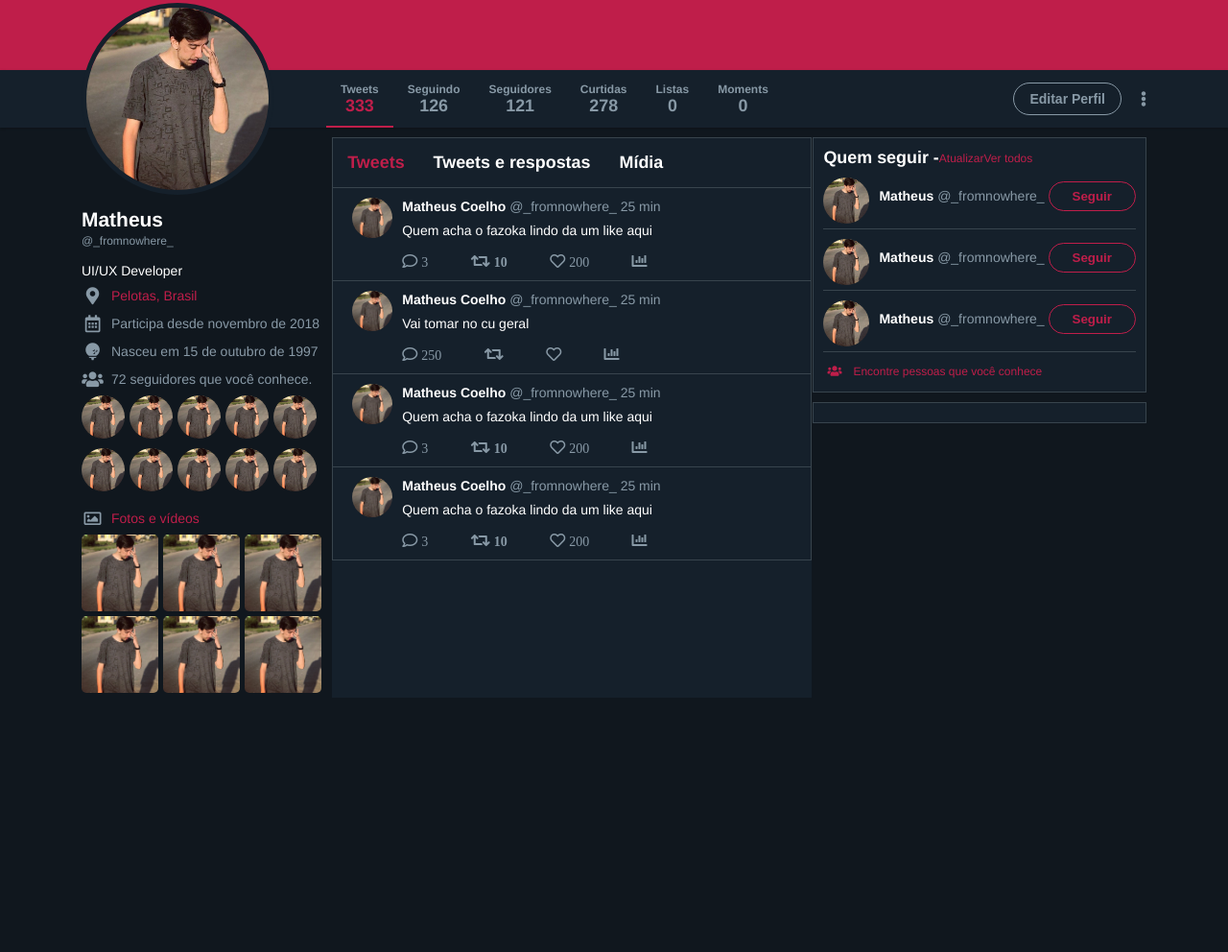
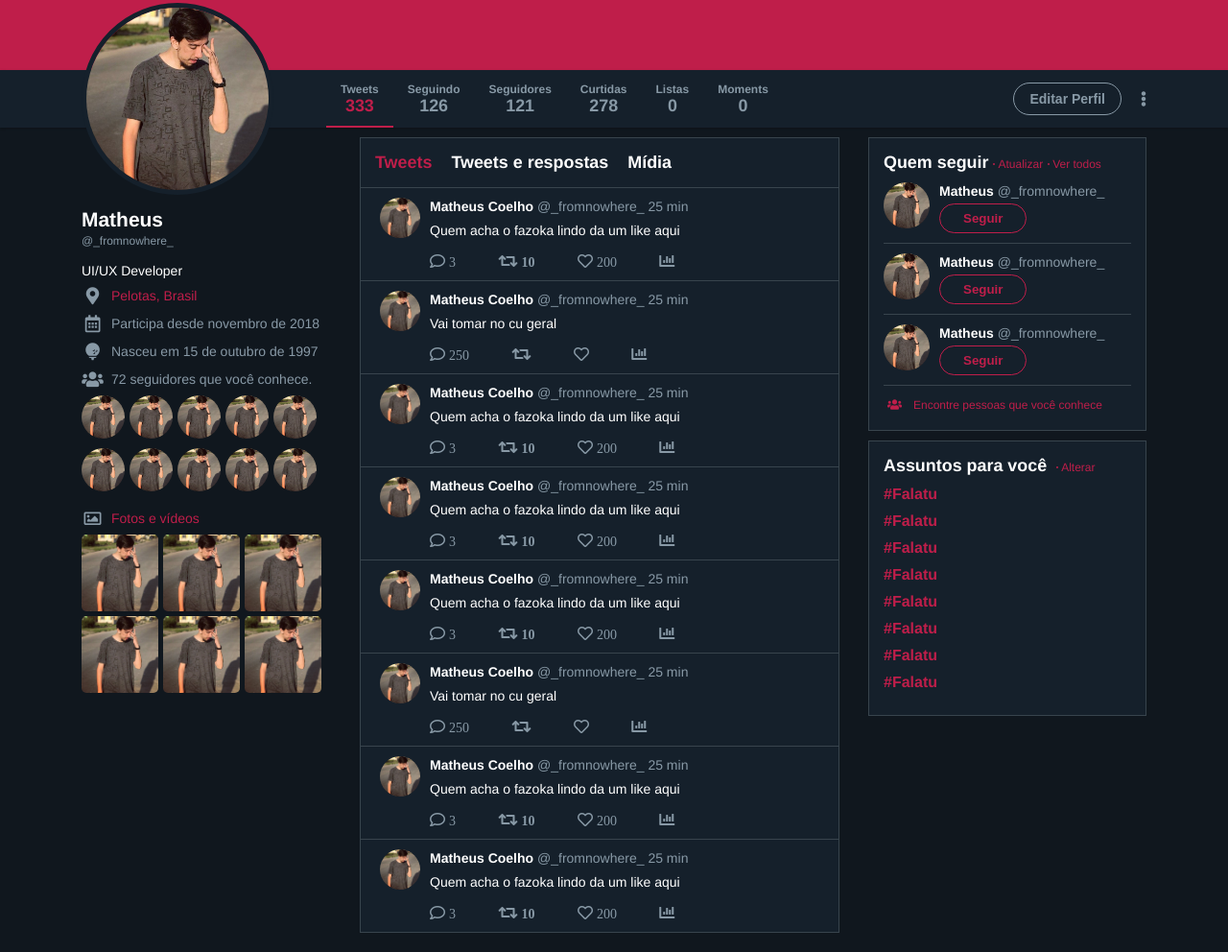
Before and after one commit to MathewsCoelho/twitter-flex, a plain HTML site: page index.html in a window 1280 px wide. Shown: the part 292-1284 px from the top of the page at 96% size. Before the commit the page ends 1019 px from the top, so only its background shows below. Drawn offline with Linux system fonts and the light colour scheme.

Commit message:
Criação e estilização do container de tweets

```diff
--- a/css/style.css
+++ b/css/style.css
@@ -251,6 +251,7 @@ header nav ul li a:hover{
 	border-radius: 50%;
 	border: 5px solid #15202b;
 	margin-top: -130px;
+	transition: .3s all;
 }
 
 .wrapper-content .img:hover{
@@ -329,17 +330,18 @@ header nav ul li a:hover{
 .timeline{
 	width: 500px;
 	background-color: #15202b;
-	margin-top: 10px;
+	margin: 10px 10px 20px;
 }
 
 .timeline ul{
 	display: flex;
 	color: white;
+	align-items: center;
 	border: 1px solid #38444d;
 }
 
 .timeline ul li{
-	margin-left: 30px;
+	margin-left: 20px;
 	padding: 15px 0;
 	font-size: 1.12em;
 	font-weight: 700;
@@ -418,8 +420,12 @@ header nav ul li a:hover{
 	color: #8e44ad;
 }
 
+.widgets{
+	width: 290px;
+}
+
 .widgets .widget{
-	padding: 10px;
+	padding: 15px;
 	background-color: #15202b;
 	border: 1px solid #38444d;
 	margin-top: 10px;
@@ -427,24 +433,38 @@ header nav ul li a:hover{
 
 .widgets .follow .follow-header{
 	display: flex;
-	align-items: center;
+	align-items: baseline;
 }
 
-.widgets .follow .follow-header p{
+.widgets .follow .follow-header strong{
 	color: white;
 	font-size: 1.12em;
-	font-weight: 700;
 }
 
 .widgets .follow .follow-header span{
 	font-size: 0.75em;
+	position: relative;
+	padding-left: 10px;
+}
+
+.widgets .follow .follow-header span:before{
+	position: absolute;
+	content: '';
+	width: 2px;
+	height: 2px;
+	background-color:  #BF1E4A;
+	border-radius: 50%;
+	margin-left: 5px;
+	margin-right: 5px;
+	left: 0;
+	top: 6px;
 }
 
 .widgets .follow .suggestion{
 	display: flex;
 	margin-top: 10px;
 	border-bottom: 1px solid #38444d;
-	padding-bottom: 5px;
+	padding-bottom: 10px;
 }
 
 .widgets .follow .suggestion img{
@@ -481,6 +501,36 @@ header nav ul li a:hover{
 	border-radius: 20px;
 }
 
+.widgets .trends .trends-header strong{
+	color: white;
+	font-size: 1.12em;
+}
+
+.widgets .trends .trends-header span{
+	font-size: 0.75em;
+	position: relative;
+	padding-left: 10px;
+}
+
+.widgets .trends .trends-header span:before{
+	position: absolute;
+	content: '';
+	width: 2px;
+	height: 2px;
+	background-color:  #BF1E4A;
+	border-radius: 50%;
+	margin-left: 5px;
+	margin-right: 5px;
+	left: 0;
+	top: 6px;
+}
+
+.widgets .trends li{
+	margin: 10px 0;
+	font-weight: 700;
+}
+
+
 .red{
 	color: #BF1E4A;
 }
--- a/index.html
+++ b/index.html
@@ -24,7 +24,7 @@
 			<div class="menu-right">
 				<input type="" name="" class="input" placeholder="Buscar no Twitter">
 				<figure>
-					<img src="img/user.jpg">
+					<img src="img/user.jpg" alt="Avatar">
 				</figure>
 				<button class="button"> Tweetar </button>
 			</div>
@@ -71,7 +71,7 @@
 		<section class="wrapper-content content">
 			<aside class="profile">
 				<figure>
-					<img class="img" src="img/user.jpg">
+					<img class="img" src="img/user.jpg" alt="Avatar">
 				</figure>
 				<p class="username"> Matheus </p>
 				<span class="user"> @_fromnowhere_ </span>
@@ -94,28 +94,28 @@
 						<span> 72 seguidores que você conhece. </span>
 					</li>
 					<li class="user-followers">
-						<img src="img/user.jpg">
-						<img src="img/user.jpg">
-						<img src="img/user.jpg">
-						<img src="img/user.jpg">
-						<img src="img/user.jpg">
-						<img src="img/user.jpg">
-						<img src="img/user.jpg">
-						<img src="img/user.jpg">
-						<img src="img/user.jpg">
-						<img src="img/user.jpg">
+						<img src="img/user.jpg" alt="Avatar">
+						<img src="img/user.jpg" alt="Avatar">
+						<img src="img/user.jpg" alt="Avatar">
+						<img src="img/user.jpg" alt="Avatar">
+						<img src="img/user.jpg" alt="Avatar">
+						<img src="img/user.jpg" alt="Avatar">
+						<img src="img/user.jpg" alt="Avatar">
+						<img src="img/user.jpg" alt="Avatar">
+						<img src="img/user.jpg" alt="Avatar">
+						<img src="img/user.jpg" alt="Avatar">
 					</li>
 					<li class="profile-infos">
 						<span class="icon-box"><i class="far fa-image"> </span></i>
 						<span class="red"> Fotos e vídeos </span>
 					</li>
 					<li class="user-images">
-						<img src="img/user.jpg">
-						<img src="img/user.jpg">
-						<img src="img/user.jpg">
-						<img src="img/user.jpg">
-						<img src="img/user.jpg">
-						<img src="img/user.jpg">
+						<img src="img/user.jpg" alt="Avatar">
+						<img src="img/user.jpg" alt="Avatar">
+						<img src="img/user.jpg" alt="Avatar">
+						<img src="img/user.jpg" alt="Avatar">
+						<img src="img/user.jpg" alt="Avatar">
+						<img src="img/user.jpg" alt="Avatar">
 					</li>
 				</ul>
 
@@ -130,7 +130,7 @@
 				</nav>
 				<div class="tweets-content">
 					<div class="tweet">
-						<img src="img/user.jpg" class="user-img">
+						<img src="img/user.jpg" class="user-img" alt="Avatar">
 						<div class="tweet-content">
 							<strong class="username"> Matheus Coelho  </strong>
 							<span> @_fromnowhere_ </span>
@@ -145,7 +145,7 @@
 						</div>
 					</div>
 					<div class="tweet">
-						<img src="img/user.jpg" class="user-img">
+						<img src="img/user.jpg" class="user-img" alt="Avatar">
 						<div class="tweet-content">
 							<strong class="username"> Matheus Coelho  </strong>
 							<span> @_fromnowhere_ </span>
@@ -160,7 +160,7 @@
 						</div>
 					</div>
 					<div class="tweet">
-						<img src="img/user.jpg" class="user-img">
+						<img src="img/user.jpg" class="user-img" alt="Avatar">
 						<div class="tweet-content">
 							<strong class="username"> Matheus Coelho  </strong>
 							<span> @_fromnowhere_ </span>
@@ -175,7 +175,67 @@
 						</div>
 					</div>
 					<div class="tweet">
-						<img src="img/user.jpg" class="user-img">
+						<img src="img/user.jpg" class="user-img" alt="Avatar">
+						<div class="tweet-content">
+							<strong class="username"> Matheus Coelho  </strong>
+							<span> @_fromnowhere_ </span>
+							<span> 25 min </span>
+							<p class="tweet-desc"> Quem acha o fazoka lindo da um like aqui </p>
+							<div class="icons">
+								<i class="far fa-comment"> <span> 3 </span> </i>
+								<i class="fas fa-retweet"> <span> 10 </span> </i>
+								<i class="far fa-heart"> <span> 200 </span> </i>
+								<i class="fas fa-chart-bar"></i>
+							</div>
+						</div>
+					</div>
+					<div class="tweet">
+						<img src="img/user.jpg" class="user-img" alt="Avatar">
+						<div class="tweet-content">
+							<strong class="username"> Matheus Coelho  </strong>
+							<span> @_fromnowhere_ </span>
+							<span> 25 min </span>
+							<p class="tweet-desc"> Quem acha o fazoka lindo da um like aqui </p>
+							<div class="icons">
+								<i class="far fa-comment"> <span> 3 </span> </i>
+								<i class="fas fa-retweet"> <span> 10 </span> </i>
+								<i class="far fa-heart"> <span> 200 </span> </i>
+								<i class="fas fa-chart-bar"></i>
+							</div>
+						</div>
+					</div>
+					<div class="tweet">
+						<img src="img/user.jpg" class="user-img" alt="Avatar">
+						<div class="tweet-content">
+							<strong class="username"> Matheus Coelho  </strong>
+							<span> @_fromnowhere_ </span>
+							<span> 25 min </span>
+							<p class="tweet-desc"> Vai tomar no cu geral </p>
+							<div class="icons">
+								<i class="far fa-comment"> <span> 250 </span> </i>
+								<i class="fas fa-retweet"> <span>  </span> </i>
+								<i class="far fa-heart"> <span>  </span> </i>
+								<i class="fas fa-chart-bar"></i>
+							</div>
+						</div>
+					</div>
+					<div class="tweet">
+						<img src="img/user.jpg" class="user-img" alt="Avatar">
+						<div class="tweet-content">
+							<strong class="username"> Matheus Coelho  </strong>
+							<span> @_fromnowhere_ </span>
+							<span> 25 min </span>
+							<p class="tweet-desc"> Quem acha o fazoka lindo da um like aqui </p>
+							<div class="icons">
+								<i class="far fa-comment"> <span> 3 </span> </i>
+								<i class="fas fa-retweet"> <span> 10 </span> </i>
+								<i class="far fa-heart"> <span> 200 </span> </i>
+								<i class="fas fa-chart-bar"></i>
+							</div>
+						</div>
+					</div>
+					<div class="tweet">
+						<img src="img/user.jpg" class="user-img" alt="Avatar">
 						<div class="tweet-content">
 							<strong class="username"> Matheus Coelho  </strong>
 							<span> @_fromnowhere_ </span>
@@ -195,40 +255,57 @@
 			<aside class="widgets">
 				<div class="widget follow">
 					<div class="follow-header">
-						<p> Quem seguir - </p>
+						<strong> Quem seguir </strong>
 						<span class="red"> Atualizar</span>
 						<span class="red"> Ver todos </span>
 					</div>
-					<div class="suggestion">
-						<img src="img/user.jpg" class="user-img">
+					<ul>
+						<li class="suggestion">
+							<img src="img/user.jpg" class="user-img" alt="Avatar">
 							<div class="suggestion-user">
 								<strong class="username"> Matheus  </strong>
 								<span> @_fromnowhere_ </span>
 								<button class="follow-button"> Seguir </button>
 							</div>
-					</div>
-					<div class="suggestion">
-						<img src="img/user.jpg" class="user-img">
+						</li>
+						<li class="suggestion">
+							<img src="img/user.jpg" class="user-img" alt="Avatar">
 							<div class="suggestion-user">
 								<strong class="username"> Matheus  </strong>
 								<span> @_fromnowhere_ </span>
 								<button class="follow-button"> Seguir </button>
 							</div>
-					</div>
-					<div class="suggestion">
-						<img src="img/user.jpg" class="user-img">
+						</li>
+						<li class="suggestion">
+							<img src="img/user.jpg" class="user-img" alt="Avatar">
 							<div class="suggestion-user">
 								<strong class="username"> Matheus  </strong>
 								<span> @_fromnowhere_ </span>
 								<button class="follow-button"> Seguir </button>
 							</div>
-					</div>
+						</li>
+					</ul>
 					<div class="find-peoples">
 						<span class="icon-box"><i class="fas fa-users red"> </span></i>
 						<span class="red"> Encontre pessoas que você conhece </span>
 					</div>
 				</div>
-				<div class="widget trends"></div>
+				<div class="widget trends">
+					<div class="trends-header">
+						<strong> Assuntos para você </strong>
+						<span class="red"> Alterar </span>
+					</div>
+					<ul>
+						<li class="red"> #Falatu </li>
+						<li class="red"> #Falatu </li>
+						<li class="red"> #Falatu </li>
+						<li class="red"> #Falatu </li>
+						<li class="red"> #Falatu </li>
+						<li class="red"> #Falatu </li>
+						<li class="red"> #Falatu </li>
+						<li class="red"> #Falatu </li>
+					</ul>
+				</div>
 			</aside>
 		</section>
 	</main>
```
Lines whose indentation alone changed are shown as unchanged.
